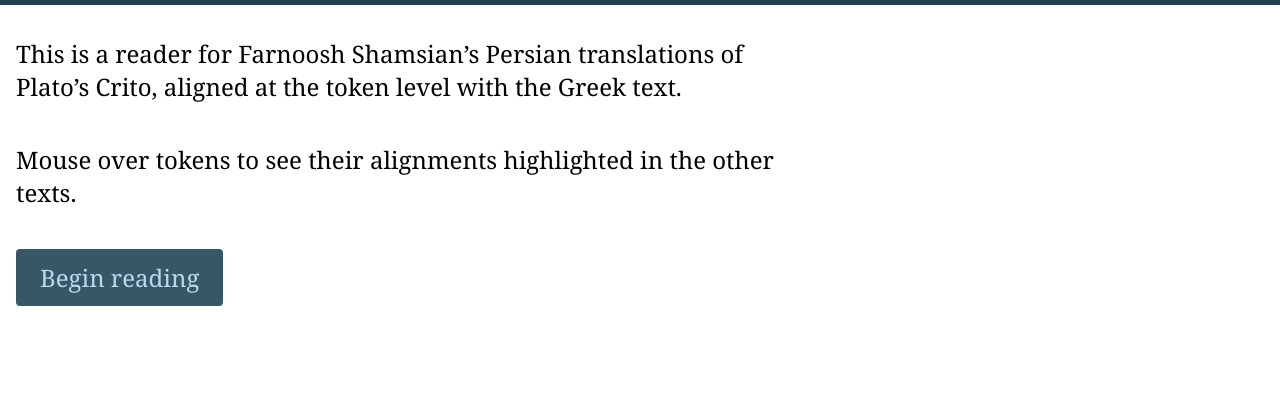
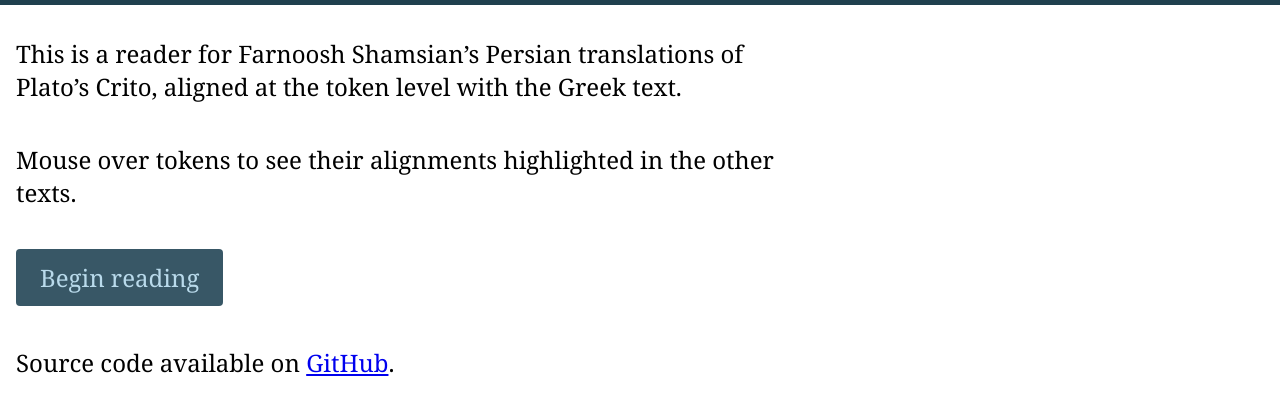
Before and after one commit to jtauber/persian-crito-alignment, a plain HTML site: page output/index.html in a window 1280 px wide. Shown: the part 108-522 px from the top of the page. Drawn offline with Linux system fonts and the light colour scheme.

Commit message:
added link to GitHub

```diff
--- a/output/index.html
+++ b/output/index.html
@@ -28,6 +28,7 @@
       <p>This is a reader for Farnoosh Shamsian’s Persian translations of Plato’s Crito, aligned at the token level with the Greek text.</p>
       <p>Mouse over tokens to see their alignments highlighted in the other texts.</p>
       <p><a class="button" href="/persian-crito-alignment/001.html">Begin reading</a></p>
+      <p>Source code available on <a href="https://github.com/jtauber/persian-crito-alignment">GitHub</a>.</p>
     </section>
   </main>
 
```
Also changed, not shown: templates/home.html (+1 -0 lines).
